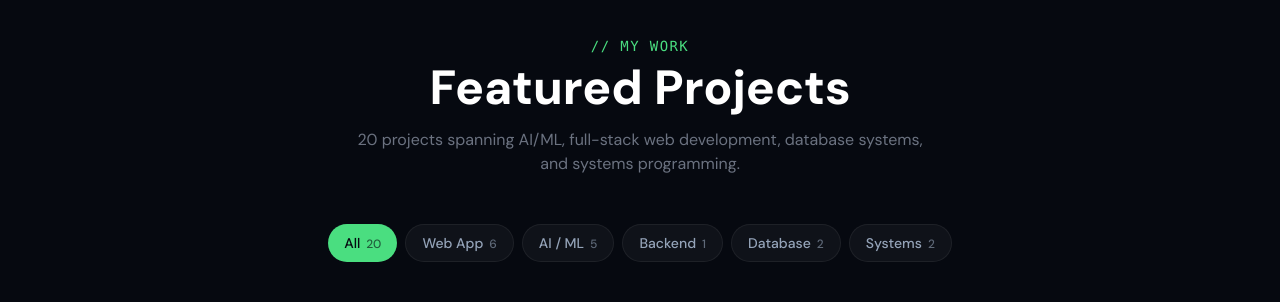
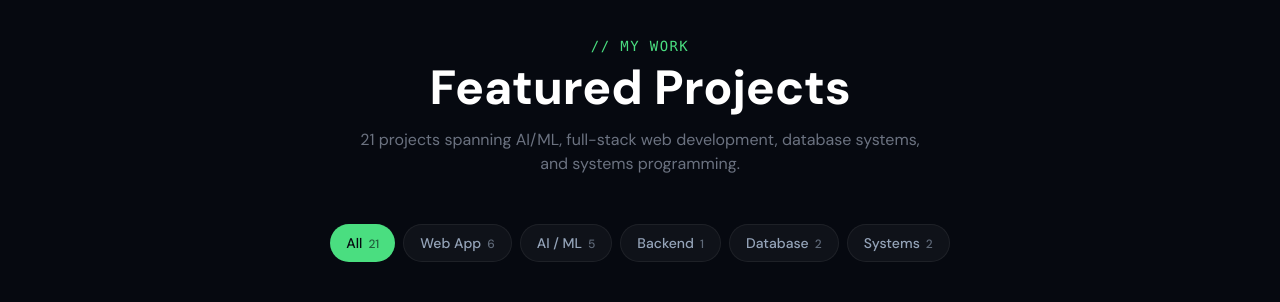
Before and after one commit to bramhagulavani/ProjectPage, a React (Create React App) app: page / in a window 1280 px wide. Shown: the part 860-1162 px from the top of the page. Built offline with nearby package versions, Linux system fonts and the light colour scheme.

Commit message:
add GitScout project entry to portfolio showcase

```diff
--- a/src/ProjectPage.jsx
+++ b/src/ProjectPage.jsx
@@ -270,6 +270,19 @@ const PROJECTS = [
     color: "#bad561",
     icon: "⚡",
     readme: `# AI Carbon Footprint Tracker\nMeasures and compares real energy cost of local LLM inference vs cloud AI.\n\n## Features\n- Live GPU power sampling via nvidia-smi (every 500ms)\n- CO₂ calculator using India grid emission factor (0.82 kg/kWh)\n- Cloud comparison — GPT-4o, Claude Sonnet, Gemini Pro\n- Flask REST API — /query /history /stats\n- SQLite query logger with lifetime stats\n- Real-time D3.js dashboard with charts and query runner\n- ~47× lower CO₂ than cloud for equivalent output`,
+  },
+  {
+    id: 17,
+    name: "GitScout",
+    tagline: "Premium GitHub Profile Finder with Compare Mode",
+    description:
+      "A glassmorphic GitHub profile explorer that lets you search any developer's profile instantly, view their repos, languages, and stats with animated visualizations. Includes a unique side-by-side Compare Mode that pits two GitHub profiles against each other and highlights the winner in followers, repos, and total stars. Features search history via localStorage, full keyboard shortcut navigation, dark/light theme toggle, and a PWA-ready build deployed on Vercel.",
+    tech: ["React", "Vite", "Tailwind CSS", "GitHub REST API", "Axios", "React Hot Toast"],
+    category: "Web / Developer Tools",
+    github: "https://github.com/bramhagulavani/git-scout",
+    color: "#2563eb",
+    icon: "🔍",
+    readme: `# GitScout\nSearch and explore any GitHub profile instantly with a premium, real-time lookup experience.\n\n## Features\n- Instant GitHub profile search with live API data\n- Animated stat cards — followers, repos, gists, following\n- Repository grid with sort, filter and language breakdown\n- Compare Mode — side-by-side profile battle with winner highlights\n- Search history saved via localStorage\n- Full keyboard shortcuts (/, Ctrl+K, ?, T, C, H)\n- Dark/Light theme toggle with persisted preference\n- PWA-ready, deployed on Vercel`,
   },
 ];
 
```
